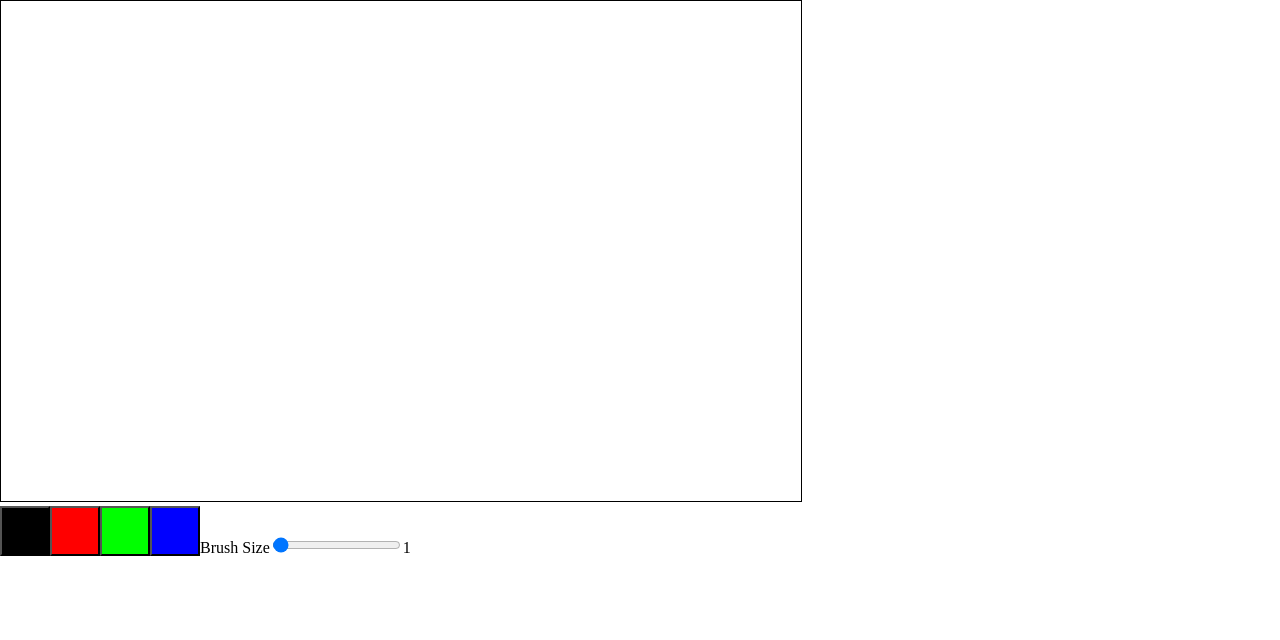
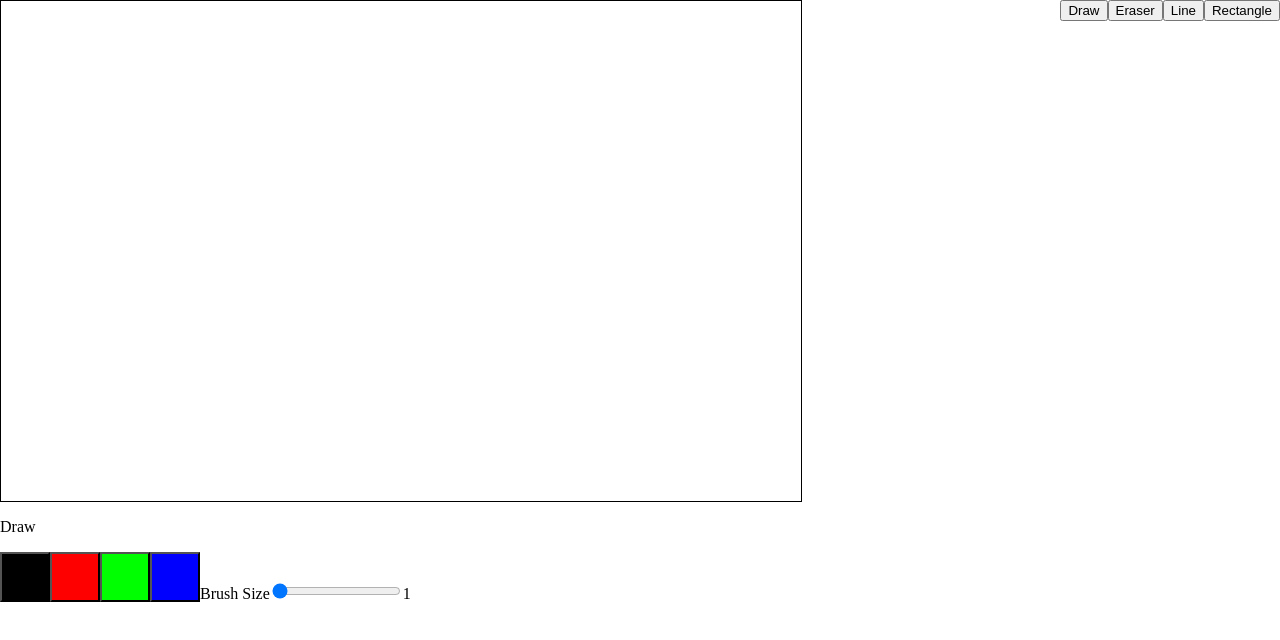
Before and after one commit to BrooklynP/JSpaint, an Angular app: page / in a window 1280 px wide. Shown: the top 640 px of the page. Built offline with nearby package versions, Linux system fonts and the light colour scheme.

Commit message:
You can now draw lines

```diff
--- a/src/app/pages/draw/draw.component.css
+++ b/src/app/pages/draw/draw.component.css
@@ -6,3 +6,9 @@ canvas{
     width: 50px;
     height: 50px;
 }
+
+.top{
+    display: flex;
+    flex-direction: row;
+    justify-content: space-between;
+}
--- a/src/app/pages/draw/draw.component.html
+++ b/src/app/pages/draw/draw.component.html
@@ -1,9 +1,20 @@
-<canvas id='canvas'>Your Browser Does Not Support Canvas :(</canvas>
+<div class="top">
+    <canvas id='canvas'>Your Browser Does Not Support Canvas :(</canvas>
+    <section>
+        <button (click)="setTool('Draw')">Draw</button>
+        <button (click)="setTool('Eraser')">Eraser</button>
+        <button (click)="setTool('Line')">Line</button>
+        <button (click)="setTool('Rectangle')">Rectangle</button>
+    </section>
+</div>
 <footer class="controlPanel">
+    <p>{{toolBeingUsed}}</p>
+
     <button class="colourBtn" (click)="setColour('000000')" style="background-color: #000000;"></button>
     <button class="colourBtn" (click)="setColour('FF0000')" style="background-color: #FF0000;"></button>
     <button class="colourBtn" (click)="setColour('00FF00')" style="background-color: #00FF00;"></button>
     <button class="colourBtn" (click)="setColour('0000FF')" style="background-color: #0000FF;"></button>
 
-    <label for="brushSizeSlider">Brush Size</label><input id="brushSizeSlider" type="range" [(ngModel)]="CurrentStrokeWidth"><label>{{CurrentStrokeWidth}}</label>
+    <label for="brushSizeSlider">Brush Size</label><input min="1" id="brushSizeSlider" type="range"
+        [(ngModel)]="CurrentStrokeWidth"><label>{{CurrentStrokeWidth}}</label>
 </footer>
--- a/src/app/pages/draw/draw.component.ts
+++ b/src/app/pages/draw/draw.component.ts
@@ -10,16 +10,19 @@ export class DrawComponent implements OnInit {
   canvas: HTMLCanvasElement;
   canvasCtx: CanvasRenderingContext2D;
 
-  prevX;
-  prevY;
-
   currX;
   currY;
+
+  startX;
+  startY;
+  endX;
+  endY;
 
   isMouseDown = false;
 
   public CurrentColor = '000000';
   public CurrentStrokeWidth = 1;
+  public toolBeingUsed = 'Draw';
 
   constructor() { }
 
@@ -34,14 +37,37 @@ export class DrawComponent implements OnInit {
     this.canvas.addEventListener('mousedown', (evt) => {
       this.currX = evt.clientX;
       this.currY = evt.clientY;
+      this.isMouseDown = true;
+
+      if (this.toolBeingUsed === 'Line') {
+        this.startX = evt.clientX;
+        this.startY = evt.clientY;
+        return;
+      }
 
       this.canvasCtx.moveTo(this.currX, this.currY);
       this.canvasCtx.beginPath();
-
-      this.isMouseDown = true;
     });
 
-    this.canvas.addEventListener('mouseup', () => {
+    this.canvas.addEventListener('mouseup', (evt) => {
+
+      if (this.toolBeingUsed === 'Line') {
+        this.endX = evt.clientX;
+        this.endY = evt.clientY;
+
+        console.log(this.startX);
+        console.log(this.startY);
+        console.log(this.endX);
+        console.log(this.endY);
+
+        this.canvasCtx.beginPath();
+        this.canvasCtx.moveTo(this.startX, this.startY);
+        this.canvasCtx.lineTo(this.endX, this.endY);
+        this.canvasCtx.strokeStyle = '#' + this.CurrentColor;
+        this.canvasCtx.lineWidth = this.CurrentStrokeWidth;
+        this.canvasCtx.stroke();
+      }
+
       this.isMouseDown = false;
     });
 
@@ -49,11 +75,18 @@ export class DrawComponent implements OnInit {
       this.currX = evt.clientX;
       this.currY = evt.clientY;
       if (this.isMouseDown === true) {
-        this.canvasCtx.lineTo(this.currX, this.currY);
-        this.canvasCtx.strokeStyle = '#' + this.CurrentColor;
-        this.canvasCtx.lineWidth = this.CurrentStrokeWidth;
-        console.log(this.CurrentStrokeWidth);
-        this.canvasCtx.stroke();
+        if (this.toolBeingUsed === 'Draw') {
+          this.canvasCtx.lineTo(this.currX, this.currY);
+          this.canvasCtx.strokeStyle = '#' + this.CurrentColor;
+          this.canvasCtx.lineWidth = this.CurrentStrokeWidth;
+          this.canvasCtx.stroke();
+        } else
+        if (this.toolBeingUsed === 'Eraser') {
+          this.canvasCtx.lineTo(this.currX, this.currY);
+          this.canvasCtx.strokeStyle = '#ffffff';
+          this.canvasCtx.lineWidth = this.CurrentStrokeWidth;
+          this.canvasCtx.stroke();
+        }
       }
     });
   }
@@ -61,4 +94,7 @@ export class DrawComponent implements OnInit {
   setColour(colour: string) {
     this.CurrentColor = colour;
   }
+  setTool(tool: string) {
+    this.toolBeingUsed = tool;
+  }
 }
```
